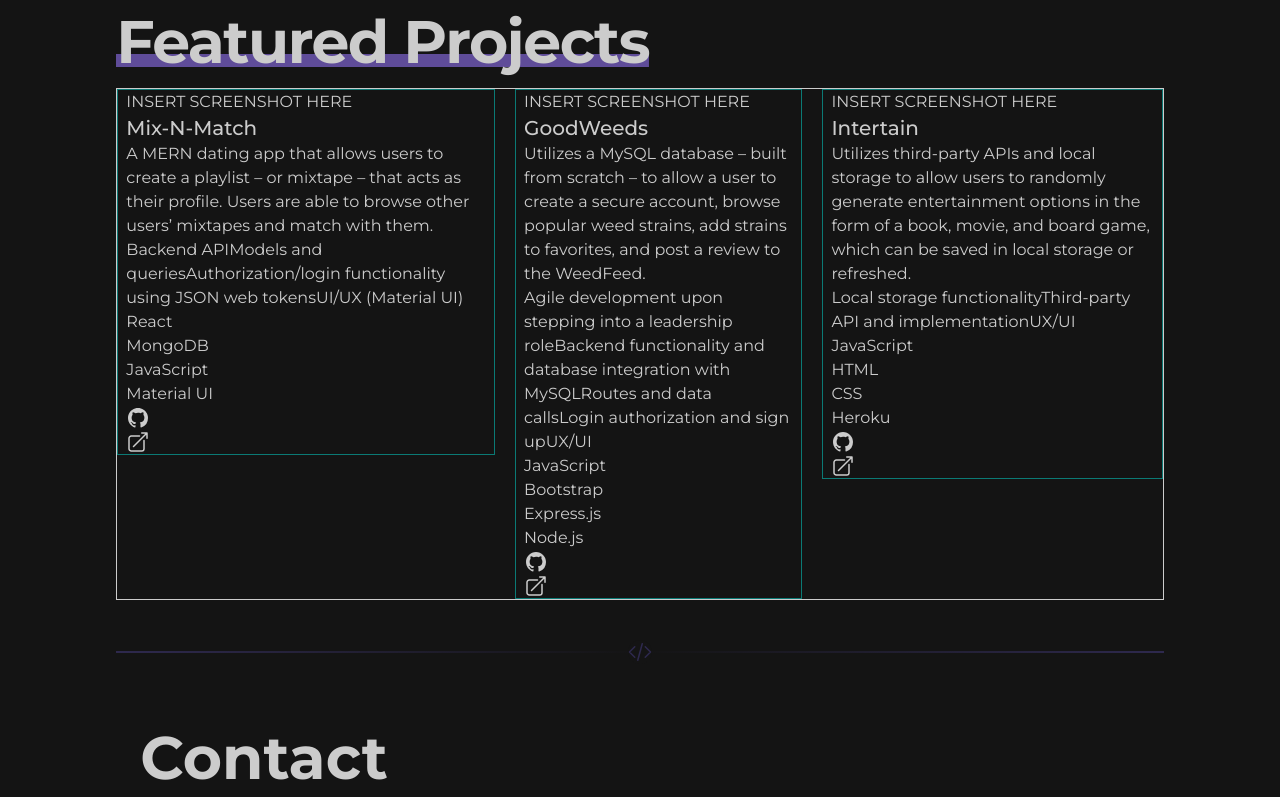
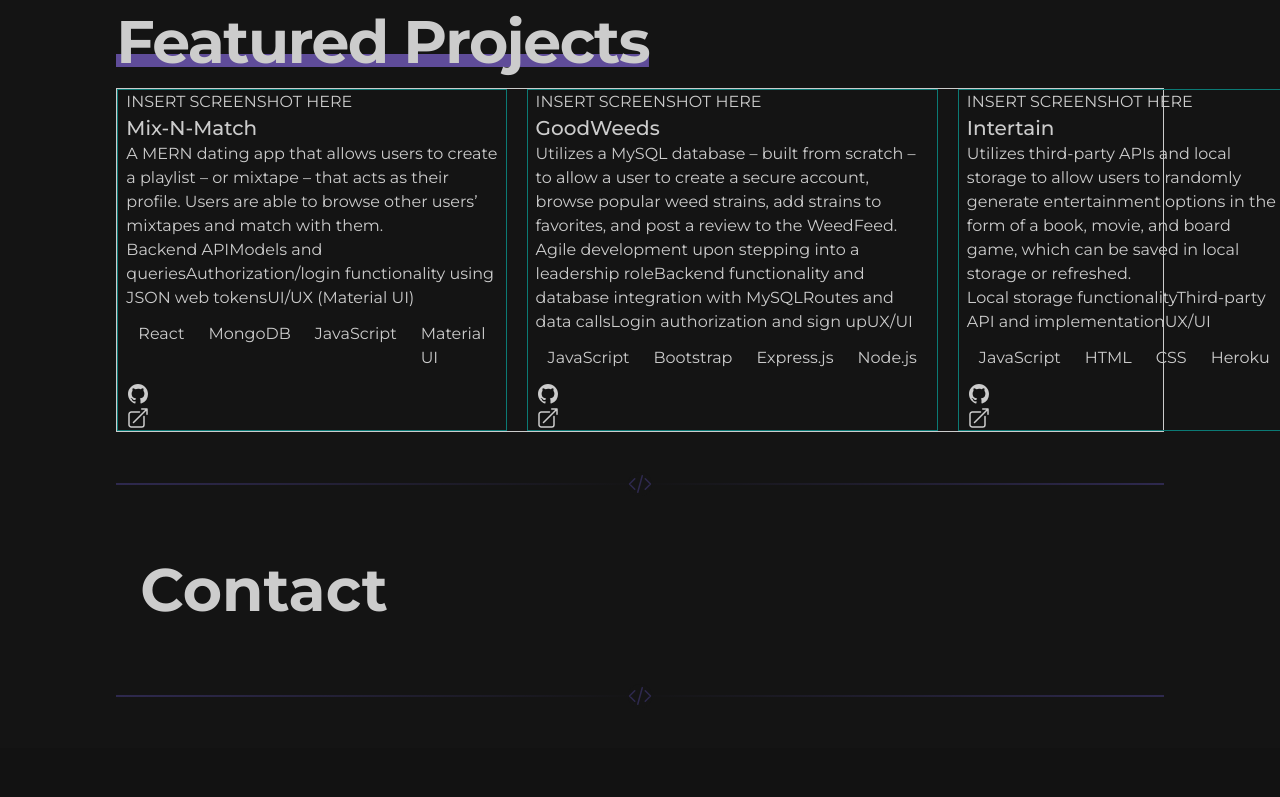
Before and after one commit to graycodesnu/graycodes.dev, a React (Create React App) app: page / in a window 1280 px wide. Shown: the part 1874-2671 px from the top of the page. Built offline with nearby package versions, Linux system fonts and the light colour scheme.

Commit message:
spaced and flexed tech tag elements

```diff
--- a/src/components/home/ProjectList.js
+++ b/src/components/home/ProjectList.js
@@ -24,10 +24,10 @@
             <li>{project.responsibilities}</li>
           </ul>
           {/* Skills */}
-          <div >
+          <div className="flex flex-row">
 
             {shortSkillArray.map(skill => (
-              <li className="list-none">{skill}</li>
+              <li className="list-none p-3">{skill}</li>
             ))}
 
           </div>
```
